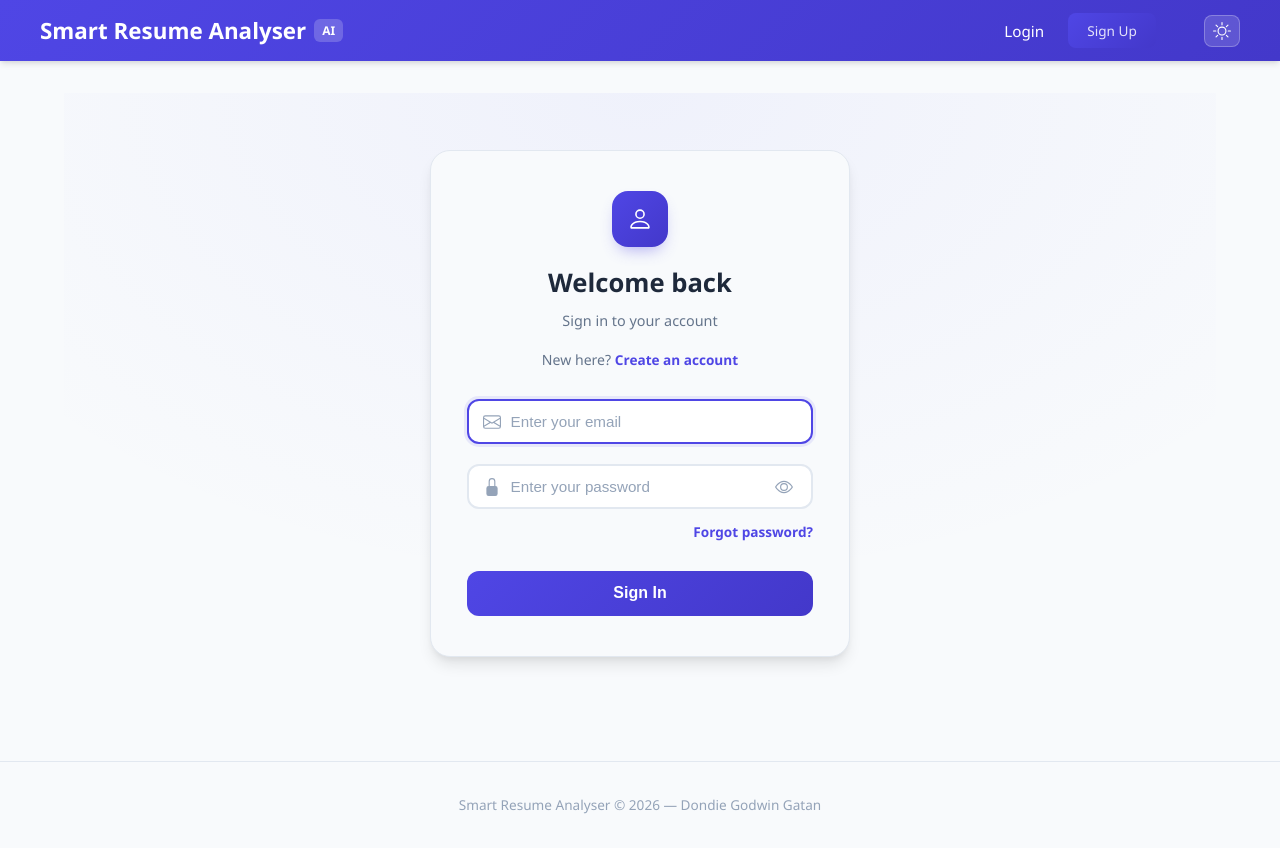
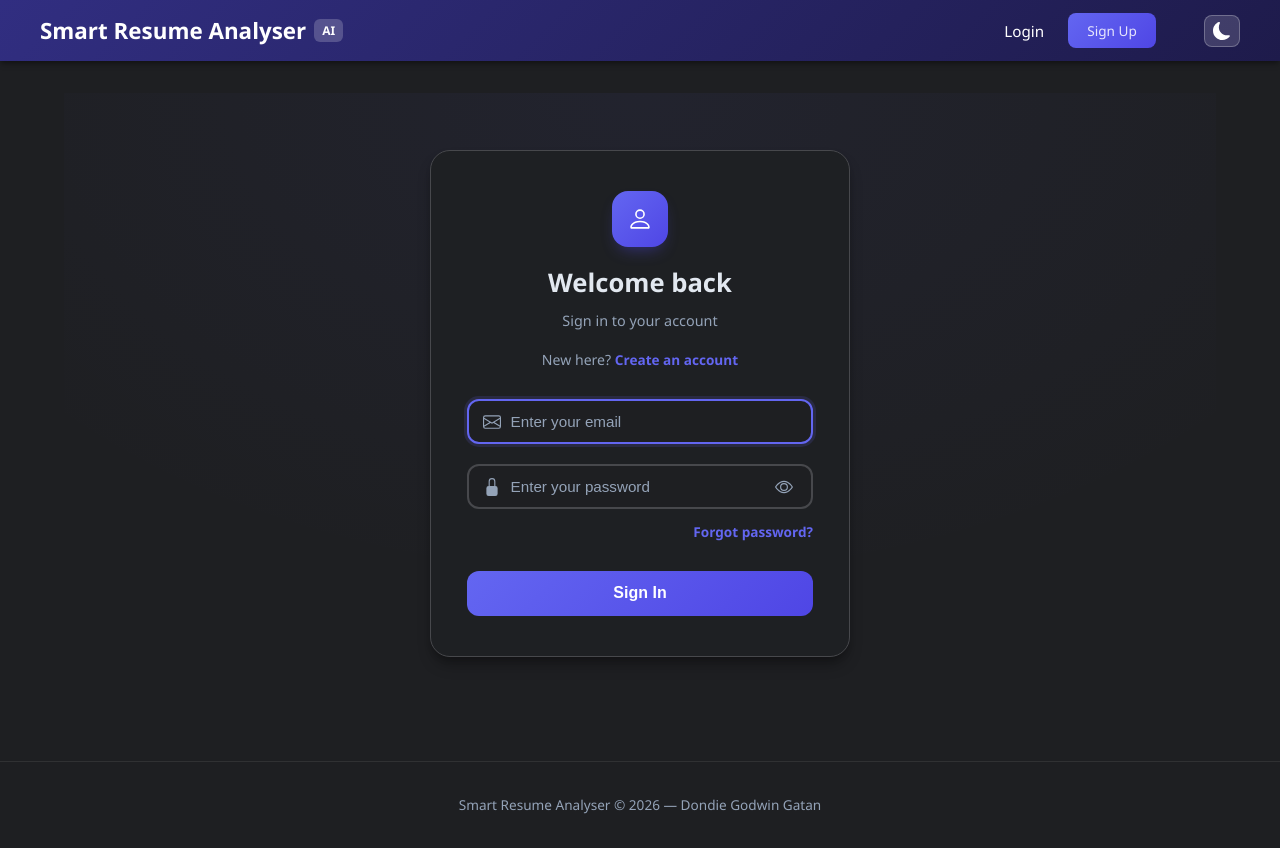
Before and after one commit to DondieGatan/Last-Project, a Flask app: a page that uses templates/base.html in a window 1280 px wide. Run offline with Flask 3, Linux system fonts and the light colour scheme; some libraries are stand-ins or nearby versions.

Commit message:
Make the dark charcoal theme the default everywhere, not just an opt-in
Sets data-theme="dark" directly on <html> instead of conditionally via a
localStorage-reading init script, so every page (including logged-out
pages) now matches the dark reference aesthetic by default rather than
falling back to the old light theme. The dark-mode toggle in the sidebar
is untouched.

Co-Authored-By: Claude Sonnet 5 <noreply@anthropic.com>

```diff
--- a/templates/base.html
+++ b/templates/base.html
@@ -1,17 +1,10 @@
 <!DOCTYPE html>
-<html lang="en">
+<html lang="en" data-theme="dark">
 <head>
     <meta charset="UTF-8">
     <meta name="viewport" content="width=device-width, initial-scale=1.0">
     <title>{% block title %}Smart Resume Analyser{% endblock %}</title>
     <link rel="stylesheet" href="{{ url_for('static', filename='css/style.css') }}">
-    <script>
-        // Apply saved theme immediately to prevent flash
-        (function() {
-            var theme = localStorage.getItem('theme') || 'light';
-            if (theme === 'dark') document.documentElement.setAttribute('data-theme', 'dark');
-        })();
-    </script>
     <script>
         // Apply saved sidebar collapse state immediately to prevent flash
         (function() {
```
